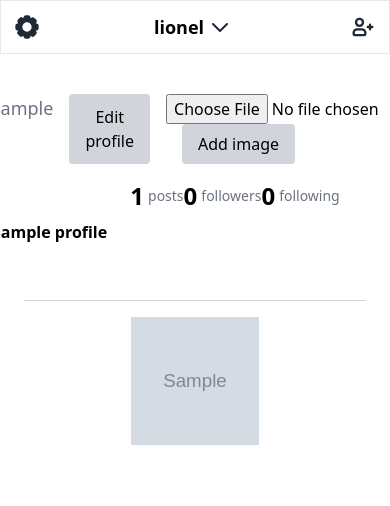
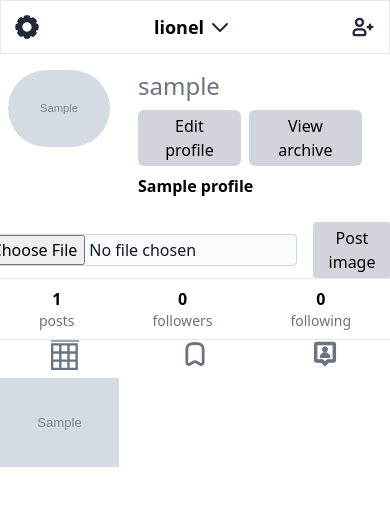
Before and after one commit to Lionel-hub1/instagram_profile, a Django app: page / in a window 390 px wide; the page is wider, and only the part inside the window is pictured. Shown: the top 506 px of that part. Run offline with Django 4.2, Linux system fonts and the light colour scheme; tables that the repository leaves empty hold one stand-in row (values such as "Sample post"); grey boxes marked "Sample" are stand-in pictures; some libraries are stand-ins or nearby versions.

Commit message:
Instagram profile page completed and functioning well with responsiveness on all screens

```diff
--- a/home/templates/profile.html
+++ b/home/templates/profile.html
@@ -8,6 +8,7 @@
     <script src="https://cdn.tailwindcss.com"></script>
   </head>
   <body class="px-10vw flex flex-col md:flex-row">
+    <!-- Top bar in obile view -->
     <div class="border border-b-1 flex flex-row justify-between p-3 md:hidden">
       <div>
         <svg
@@ -62,6 +63,8 @@
         </svg>
       </div>
     </div>
+
+    <!-- Left Sidebar -->
     <div
       class="hidden h-screen border border-r-2 border-gray-200 md:flex flex-col px-4 lg:px-10 items-center lg:items-start justify-around"
     >
@@ -86,7 +89,7 @@
         class="hidden text-gray-500 hover:text-gray-700 text-xl items-center mb-4 lg:flex flex-row"
       >
         <svg
-          class="w-44 h-44"
+          class="w-44 h-20"
           xmlns="http://www.w3.org/2000/svg"
           viewBox="-27.750945 -13.120125 240.50819 78.72075"
         >
@@ -100,7 +103,7 @@
         href="#"
         class="text-gray-500 hover:text-gray-700 text-xl items-center mb-4 flex flex-row"
         ><svg
-          class="w-6 h-6 text-gray-500"
+          class="w-7 h-7 lg:mr-3 text-gray-500"
           aria-hidden="true"
           xmlns="http://www.w3.org/2000/svg"
           fill="none"
@@ -116,51 +119,44 @@
         </svg>
         <span class="hidden lg:flex"> Home </span>
       </a>
-      <a
-        href="#"
-        class="text-gray-500 hover:text-gray-700 mb-4 font-bold text-xl items-center flex flex-row"
-        ><svg
-          class="w-6 h-6 text-gray-500"
-          aria-hidden="true"
-          xmlns="http://www.w3.org/2000/svg"
-          fill="none"
-          viewBox="0 0 24 24"
-        >
-          <path
-            stroke="currentColor"
-            stroke-linecap="round"
-            stroke-linejoin="round"
-            stroke-width="2"
-            d="M15 9h3m-3 3h3m-3 3h3m-6 1c-.3-.6-1-1-1.6-1H7.6c-.7 0-1.3.4-1.6 1M4 5h16c.6 0 1 .4 1 1v12c0 .6-.4 1-1 1H4a1 1 0 0 1-1-1V6c0-.6.4-1 1-1Zm7 5a2 2 0 1 1-4 0 2 2 0 0 1 4 0Z"
-          />
+      <a href="#" class="text-gray-500 hover:text-gray-700 text-xl items-center mb-4 flex flex-row">
+        <svg class="w-7 h-7 lg:mr-3 text-gray-500" aria-hidden="true" xmlns="http://www.w3.org/2000/svg" fill="none"
+          viewBox="0 0 24 24">
+          <path stroke="currentColor" stroke-linecap="round" stroke-width="2"
+            d="m21 21-3.5-3.5M17 10a7 7 0 1 1-14 0 7 7 0 0 1 14 0Z" />
         </svg>
-        <span class="hidden lg:flex"> Profile </span>
+        <span class="hidden lg:flex"> Search </span>
       </a>
+      <a href="#" class="text-gray-500 hover:text-gray-700 text-xl items-center mb-4 flex flex-row">
+        <img class="w-7 h-7 lg:mr-3" src="{% static 'compass-svgrepo-com.svg' %}" alt="">
+        <span class="hidden lg:flex"> Explore </span>
+      </a>
+      <a href="#" class="text-gray-500 hover:text-gray-700 text-xl items-center mb-4 flex flex-row">
+        <img class="w-7 h-7 lg:mr-3" src="{% static 'video-player.svg' %}" alt="">
+        <span class="hidden lg:flex"> Reels </span>
+      </a>
+      <a href="#" class="text-gray-500 hover:text-gray-700 text-xl items-center mb-4 flex flex-row">
+        <img class="w-7 h-7 lg:mr-3" src="{% static 'paper-plane.svg' %}" alt="">
+        <span class="hidden lg:flex"> Messages </span>
+      </a>
+      <a href="#" class="text-gray-500 hover:text-gray-700 text-xl items-center mb-4 flex flex-row">
+        <img class="w-7 h-7 lg:mr-3" src="{% static 'heart.svg' %}" alt="">
+        <span class="hidden lg:flex"> Notifications </span>
+      </a>
+      <a href="#" class="text-gray-500 hover:text-gray-700 text-xl items-center mb-4 flex flex-row">
+        <img class="w-7 h-7 lg:mr-3" src="{% static 'create.svg' %}" alt="">
+        <span class="hidden lg:flex"> Create </span>
+      </a>
+      <a href="#" class="text-gray-500 hover:text-gray-700 text-xl items-center mb-4 flex flex-row">
+        <img class="w-7 h-7 lg:mr-3 rounded-full" src="{{ profile.profile_pic.url}}" alt="">
+        <span class="hidden lg:flex font-black"> Profile </span>
+      </a>
+
       <a
         href="#"
         class="text-gray-500 hover:text-gray-700 text-xl items-center mb-4 flex flex-row"
         ><svg
-          class="w-6 h-6 text-gray-500"
-          aria-hidden="true"
-          xmlns="http://www.w3.org/2000/svg"
-          fill="none"
-          viewBox="0 0 24 24"
-        >
-          <path
-            stroke="currentColor"
-            stroke-linecap="square"
-            stroke-linejoin="round"
-            stroke-width="2"
-            d="M10 19H5a1 1 0 0 1-1-1v-1a3 3 0 0 1 3-3h2m10 1a3 3 0 0 1-3 3m3-3a3 3 0 0 0-3-3m3 3h1m-4 3a3 3 0 0 1-3-3m3 3v1m-3-4a3 3 0 0 1 3-3m-3 3h-1m4-3v-1m-2.1 1.9-.7-.7m5.6 5.6-.7-.7m-4.2 0-.7.7m5.6-5.6-.7.7M12 8a3 3 0 1 1-6 0 3 3 0 0 1 6 0Z"
-          />
-        </svg>
-        <span class="hidden lg:flex"> Settings </span>
-      </a>
-      <a
-        href="#"
-        class="text-gray-500 hover:text-gray-700 text-xl items-center mb-4 flex flex-row"
-        ><svg
-          class="w-6 h-6 text-gray-500"
+          class="w-7 h-7 lg:mr-3 text-gray-500"
           aria-hidden="true"
           xmlns="http://www.w3.org/2000/svg"
           fill="none"
@@ -177,31 +173,29 @@
       </a>
     </div>
 
-    <div class="flex flex-col">
-      <div class="flex flex-col items-center justify-start my-10 mx-10">
+    <div class="flex flex-col w-full md:mx-5 lg:mx-20">
+      <div class="w-full flex flex-col items-center justify-start md:my-10 md:mx-10">
         <div class="flex flex-row items-center justify-center">
-          <div class="mr-20">
+          <div class="px-2 lg:mx-10 w-32 h-32">
             <img
               src="{{ profile.profile_pic.url}}"
               alt="profile"
-              class="w-32 h-32 rounded-full"
+              class="rounded-full "
             />
           </div>
-          <div>
-            <div class="flex flex-row">
-              <p class="text-lg text-gray-500">{{ profile.username }}</p>
-              <button class="bg-gray-300 rounded mx-4 px-4 py-2">
-                Edit profile
-              </button>
-              <form action="{% url 'upload' %}" method="POST" enctype="multipart/form-data">
-                {% csrf_token %}
-                <input type="file" name="image" accept="image/*">
-                <button type="submit" class="bg-gray-300 rounded mx-4 px-4 py-2">
-                  Add image
+          <div class="px-5 flex flex-col py-4">
+            <div class="flex flex-col md:flex-row ">
+              <p class="text-2xl text-gray-500">{{ profile.username }}</p>
+              <div class="mt-2 md:mt-0 flex flex-row">
+                <button class="bg-gray-300 rounded-md mr4 md:mx-4 px-4 py-1">
+                  Edit profile
                 </button>
-              </form>
+                <button type="submit" class="bg-gray-300 rounded-md mx-2 md:mx-4 px-4 py-1">
+                  View archive
+                </button>
+              </div>
             </div>
-            <div class="flex flex-row items-center justify-center mt-4">
+            <div class="hidden md:flex flex-row items-center space-x-10 mt-4">
               <div class="flex flex-row items-center justify-center">
                 <p class="text-2xl font-bold" id="postCount">
                   {{ posts|length }}
@@ -220,13 +214,53 @@
             <h1 class="text-md font-bold mt-2">{{ profile.names }}</h1>
           </div>
         </div>
+        <form class="mt-2 flex flex-row items-center" action="{% url 'upload' %}" method="POST" enctype="multipart/form-data">
+          {% csrf_token %}
+          <input
+            class="text-md text-gray-900 border border-gray-300 rounded cursor-pointer bg-gray-50"
+            type="file" id="picture" name="picture" accept="image/*">
+          <button type="submit" class="bg-gray-300 rounded mx-4 px-4 py-1">
+            Post image
+          </button>
+        </form>
       </div>
-      <hr class="my-4 mx-6 border-gray-300" />
+      <hr class="md:hidden">
+      <div class="flex flex-row justify-around md:hidden py-2">
+        <div class="flex flex-col items-center justify-center">
+          <p class=" font-bold" id="postCount">
+            {{ posts|length }}
+          </p>
+          <p class="text-sm text-gray-500">posts</p>
+        </div>
+        <div class="flex flex-col items-center justify-center">
+          <p class=" font-bold">0</p>
+          <p class="text-sm text-gray-500">followers</p>
+        </div>
+        <div class="flex flex-col items-center justify-center">
+          <p class=" font-bold">0</p>
+          <p class="text-sm text-gray-500">following</p>
+        </div>
+      </div>
+      <hr >
+      <div class="flex flex-row justify-around md:justify-center md:space-x-16 pb-2">
+        <div class="md:flex flex-row md:items-center md:space-x-2 text-black font-semibold border-t-2 border-gray-400 hover:cursor-pointer">
+          <img class="w-7 h-7 md:w-4 md:h-4" src="{% static 'grid.svg' %}" alt="">
+          <p class="hidden md:flex">POSTS</p>
+        </div>
+        <div class="md:flex flex-row md:items-center md:space-x-2 text-[#6B7280] font-semibold hover:cursor-pointer">
+          <img class="w-7 h-7 md:w-4 md:h-4" src="{% static 'saved.svg' %}" alt="">
+          <p class="hidden md:flex">SAVED</p>
+        </div>
+        <div class="md:flex flex-row md:items-center md:space-x-2 text-[#6B7280] font-semibold hover:cursor-pointer">
+          <img class="w-7 h-7 md:w-4 md:h-4" src="{% static 'pip-user.svg' %}" alt="">
+          <p class="hidden md:flex">TAGGED</p>
+        </div>
+      </div>
 
-      <div class="flex flex-row items-center justify-center">
+      <div class="grid grid-cols-3 gap-4">
         {% for post in posts %}
-        <div class="flex flex-col items-center justify-center">
-          <img src="{{ post.picture.url }}" alt="post" class="w-32 h-32" />
+        <div class="max-w-sm max-h-80">
+          <img src="{{ post.picture.url }}" alt="post" class="w-full h-full" />
         </div>
         {% endfor %}
       </div>
--- a/home/views.py
+++ b/home/views.py
@@ -12,7 +12,8 @@ def profile(request):
 
 def upload(request):
     if request.method == "POST":
-        picture = request.FILES.get("picture")
-        Post.objects.create(picture=picture)
+        image = Post()
+        image.picture = request.FILES.get("picture")
+        image.save()
         return redirect("profile")
     return render(request, "upload.html")
```
Also changed, not shown: home/templates/calculator.html (added, +59 -0 lines), home/migrations/0001_initial.py, home/static/compass-svgrepo-com.svg (added), home/static/create.svg (added), home/static/grid.svg (added), home/static/heart.svg (added), home/static/paper-plane.svg (added), home/static/pip-user.svg (added), home/static/profile-icon.svg (added), home/static/saved.svg (added), home/static/video-player.svg (added), images/Lionel.jpg (deleted), images/another_nature_beauty.jpg (deleted), mediafiles/images/Greek_god_diabetes.jpg (added), 4 more files.
